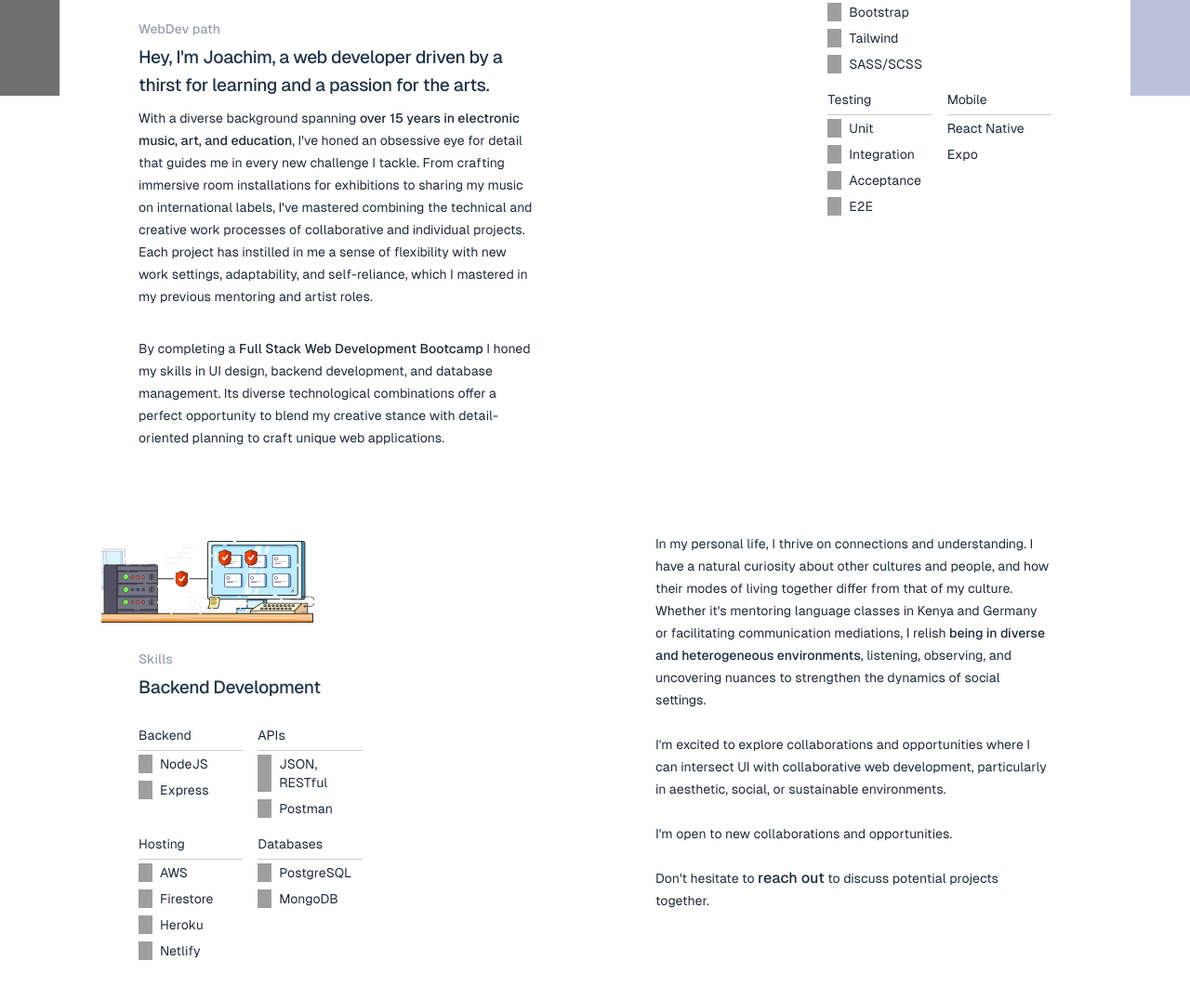
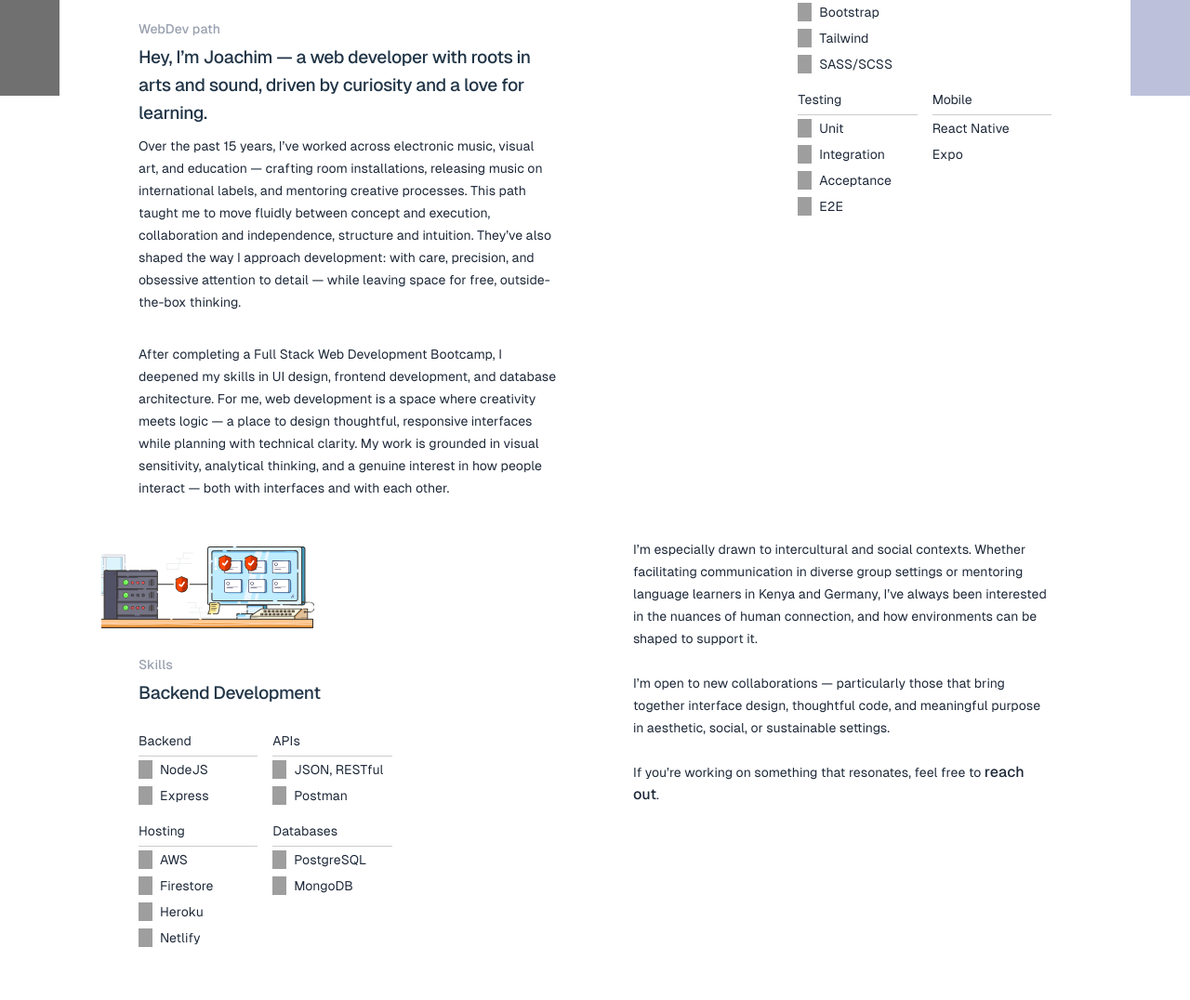
Before and after one commit to ilsegaertner/portfolio, a website built with Vite: page about.html in a window 1280 px wide. Shown: the part 697-1773 px from the top of the page at 93% size. Built offline with nearby package versions, Linux system fonts and the light colour scheme; grey boxes are pictures that could not be loaded.

Commit message:
update styles

```diff
--- a/about.html
+++ b/about.html
@@ -65,45 +65,42 @@
           About Me
         </h1>
         <div
-          class="mt-10 grid grid-cols-1 gap-12 sm:mt-16 lg:grid-cols-6 lg:grid-rows-2"
+          class="mt-10 grid grid-cols-1 sm:mt-16 lg:grid-cols-6 lg:grid-rows-2"
         >
           <div class="flex p-px lg:col-span-3 order-1">
-            <div
-              class="overflow-hidden rounded max-lg:rounded-t-4xl lg:rounded-tl-4xl"
-            >
-              <img class="h-70" src="./img/me4.webp" alt="" />
+            <div class="overflow-hidden rounded max-lg:rounded-t-4xl">
+              <div class="img-wrapper grid grid-cols-2">
+                <img class="h-70 object-cover" src="./img/me4.webp" alt="" />
+              </div>
               <div class="p-10">
                 <h3 class="text-sm/4 font-semibold text-gray-400">
                   WebDev path
                 </h3>
                 <p class="mt-2 text-lg font-medium tracking-tight clamped">
-                  Hey, I'm Joachim, a web developer driven by a thirst for
-                  learning and a passion for the arts.
+                  Hey, I’m Joachim — a web developer with roots in arts and
+                  sound, driven by curiosity and a love for learning.
                 </p>
                 <p class="mt-2 max-w-lg text-sm/6 text-gray-800">
-                  With a diverse background spanning
-                  <span class="font-bold"
-                    >over 15 years in electronic music, art, and education</span
-                  >, I've honed an obsessive eye for detail that guides me in
-                  every new challenge I tackle. From crafting immersive room
-                  installations for exhibitions to sharing my music on
-                  international labels, I've mastered combining the technical
-                  and creative work processes of collaborative and individual
-                  projects. Each project has instilled in me a sense of
-                  flexibility with new work settings, adaptability, and
-                  self-reliance, which I mastered in my previous mentoring and
-                  artist roles.
+                  Over the past 15 years, I’ve worked across electronic music,
+                  visual art, and education — crafting room installations,
+                  releasing music on international labels, and mentoring
+                  creative processes. This path taught me to move fluidly
+                  between concept and execution, collaboration and independence,
+                  structure and intuition. They’ve also shaped the way I
+                  approach development: with care, precision, and obsessive
+                  attention to detail — while leaving space for free,
+                  outside-the-box thinking.
                 </p>
                 <br />
                 <p class="mt-2 max-w-lg text-sm/6 text-gray-800">
-                  By completing a
-                  <span class="font-bold"
-                    >Full Stack Web Development Bootcamp</span
-                  >
-                  I honed my skills in UI design, backend development, and
-                  database management. Its diverse technological combinations
-                  offer a perfect opportunity to blend my creative stance with
-                  detail-oriented planning to craft unique web applications.
+                  After completing a Full Stack Web Development Bootcamp, I
+                  deepened my skills in UI design, frontend development, and
+                  database architecture. For me, web development is a space
+                  where creativity meets logic — a place to design thoughtful,
+                  responsive interfaces while planning with technical clarity.
+                  My work is grounded in visual sensitivity, analytical
+                  thinking, and a genuine interest in how people interact — both
+                  with interfaces and with each other.
                 </p>
               </div>
             </div>
@@ -469,37 +466,29 @@
                 </p> -->
                 <div class="mt-2 max-w-lg text-sm/6 text-gray-800">
                   <p>
-                    In my personal life, I thrive on connections and
-                    understanding. I have a natural curiosity about other
-                    cultures and people, and how their modes of living together
-                    differ from that of my culture. Whether it's mentoring
-                    language classes in Kenya and Germany or facilitating
-                    communication mediations, I relish
-                    <span class="font-bold"
-                      >being in diverse and heterogeneous environments</span
-                    >, listening, observing, and uncovering nuances to
-                    strengthen the dynamics of social settings.
+                    I’m especially drawn to intercultural and social contexts.
+                    Whether facilitating communication in diverse group settings
+                    or mentoring language learners in Kenya and Germany, I’ve
+                    always been interested in the nuances of human connection,
+                    and how environments can be shaped to support it.
                   </p>
                   <br />
                   <p>
-                    I'm excited to explore collaborations and opportunities
-                    where I can intersect UI with collaborative web development,
-                    particularly in aesthetic, social, or sustainable
-                    environments.
+                    I’m open to new collaborations — particularly those that
+                    bring together interface design, thoughtful code, and
+                    meaningful purpose in aesthetic, social, or sustainable
+                    settings.
                   </p>
                   <br />
                   <p>
-                    I'm open to new collaborations and opportunities.
-                    <br />
-                    <br />Don't hesitate to
+                    If you’re working on something that resonates, feel free to
                     <a
                       href="contact.html"
                       target="_blank"
                       style="color: var(--main-red)"
                       class="unclamped"
                       >reach out</a
-                    >
-                    to discuss potential projects together.
+                    >.
                   </p>
                 </div>
               </div>
--- a/index.html
+++ b/index.html
@@ -122,8 +122,8 @@
             Developer from Berlin, Germany.
           </p>
 
-          <ul class="bg-background-main rounded-3xl px-5">
-            <!-- <li>
+          <!-- <ul class="bg-background-main rounded-3xl px-5"> -->
+          <!-- <li>
               <a
                 href="https://www.linkedin.com/in/joachim-pruegl/"
                 target="_blank"
@@ -146,12 +146,12 @@
                 />
               </a>
             </li> -->
-            <a
-              href="work.html"
-              class="call-to-action font-bold text-white text-2xl"
-              >See my projects</a
-            >
-          </ul>
+          <a
+            href="work.html"
+            class="call-to-action font-bold text-white text-2xl bg-background-main rounded-3xl px-5"
+            >See my projects</a
+          >
+          <!-- </ul> -->
         </div>
       </section>
       <div
```
